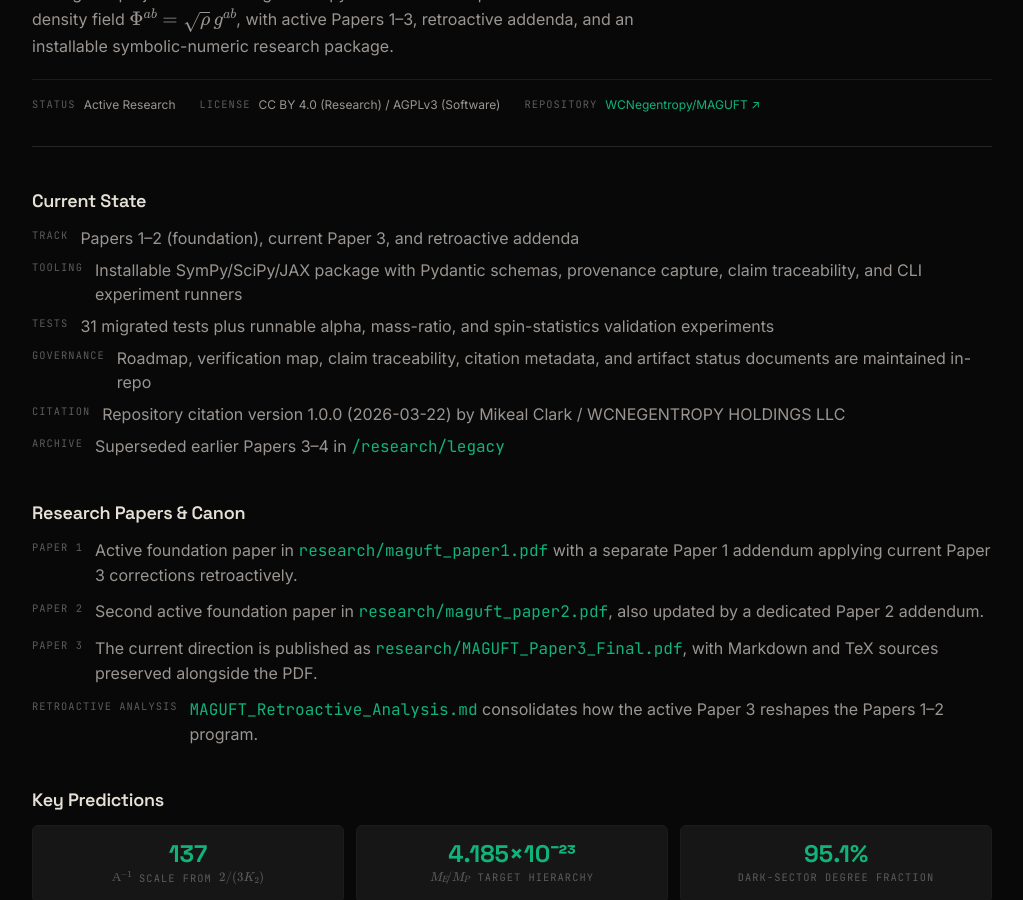
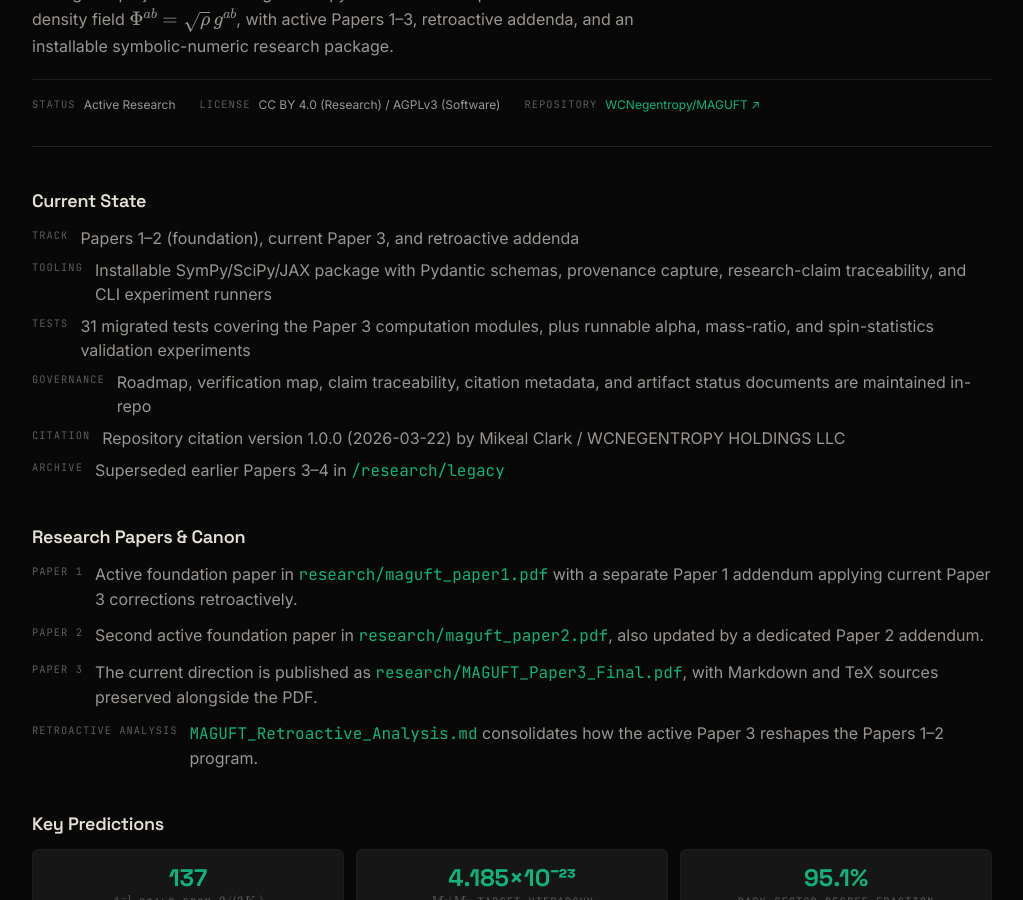
Before and after one commit to WCNegentropy/WCNegentropy.github.io, a Jekyll site: the page built from _research/maguft.md, in a window 1280 px wide and 900 px high, scrolled down 362 px. Shown: the whole window, without its empty margins (128-1151 px from the left). Built offline with Jekyll 4.4.1, drawn with Linux system fonts in a browser that asks for light colours; nearby versions of some CDN libraries.

Commit message:
Clarify research page wording
Agent-Logs-Url: https://github.com/WCNegentropy/WCNegentropy.github.io/sessions/f4dbc978-059c-4fe1-8c1a-6f7bb2effbfb

Co-authored-by: WCNegentropy <217131625+WCNegentropy@users.noreply.github.com>

```diff
--- a/_research/maguft.md
+++ b/_research/maguft.md
@@ -19,11 +19,11 @@ tags: [unified-field-theory, quantum-mechanics, general-relativity, entropy, ten
       </li>
       <li class="flex gap-3">
         <span class="meta-label mt-0.5 flex-shrink-0 text-tertiary">Tooling</span>
-        <span>Installable SymPy/SciPy/JAX package with Pydantic schemas, provenance capture, claim traceability, and CLI experiment runners</span>
+        <span>Installable SymPy/SciPy/JAX package with Pydantic schemas, provenance capture, research-claim traceability, and CLI experiment runners</span>
       </li>
       <li class="flex gap-3">
         <span class="meta-label mt-0.5 flex-shrink-0 text-tertiary">Tests</span>
-        <span>31 migrated tests plus runnable alpha, mass-ratio, and spin-statistics validation experiments</span>
+        <span>31 migrated tests covering the Paper 3 computation modules, plus runnable alpha, mass-ratio, and spin-statistics validation experiments</span>
       </li>
       <li class="flex gap-3">
         <span class="meta-label mt-0.5 flex-shrink-0 text-tertiary">Governance</span>
```
Also changed, not shown: _research/magrot.md (+1 -1 lines).
